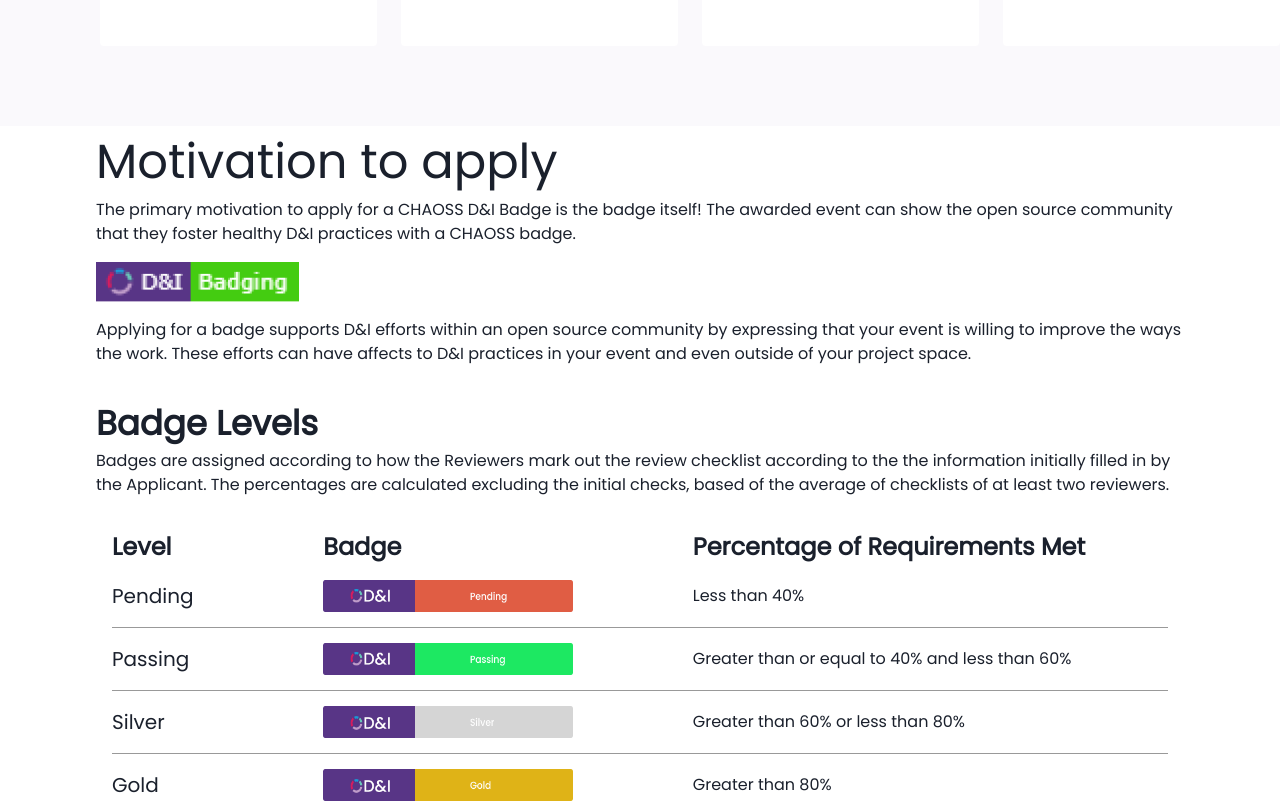
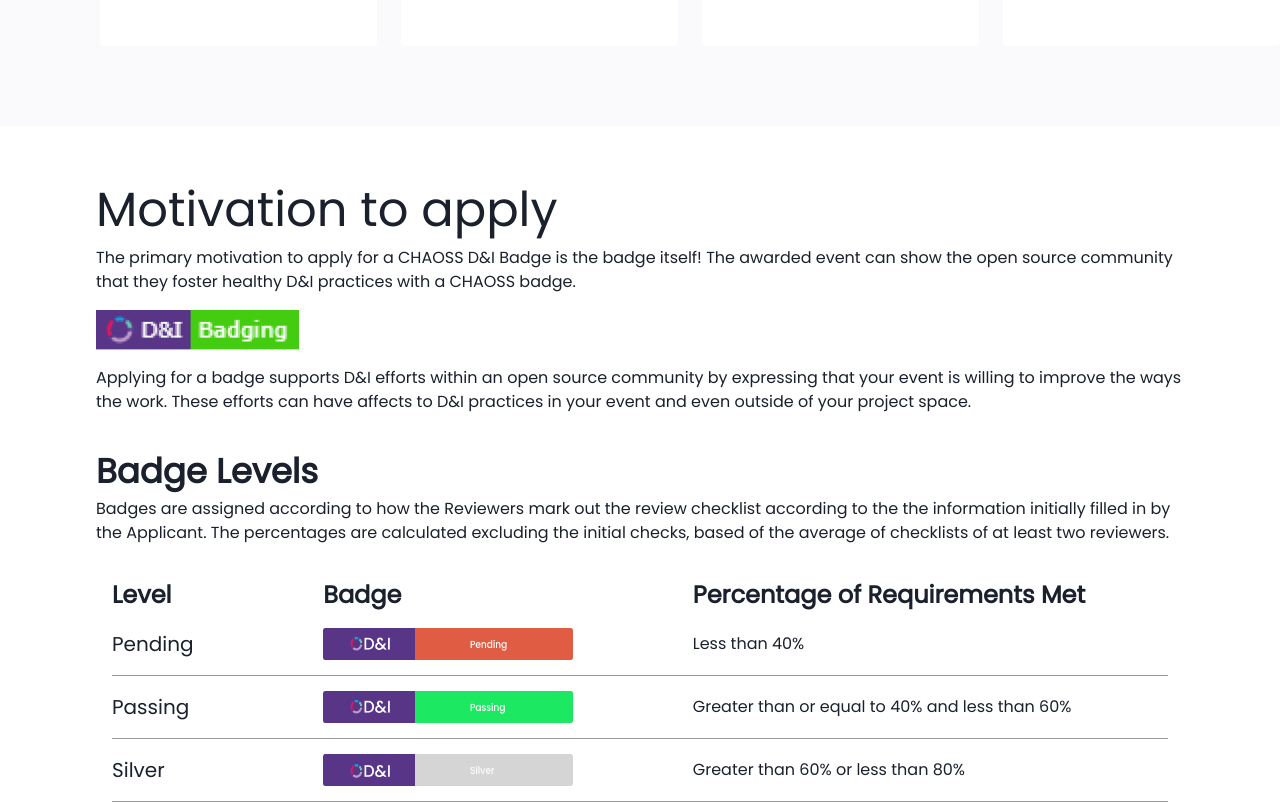
Before and after one commit to badging/eventBadging, a React (Create React App) app: page /about in a window 1280 px wide. Shown: the part 1750-2553 px from the top of the page. Built offline with nearby package versions, Linux system fonts and the light colour scheme.

Commit message:
style: add whitespace
Signed-off-by: Ibimina hart <ibimina.c.hart@gmail.com>

```diff
--- a/src/components/badgelevels.css
+++ b/src/components/badgelevels.css
@@ -1,5 +1,5 @@
 .badgelevels-container {
-  padding: 0 6em;
+  padding: 3em 6em;
 }
 
 .motivation-heading {
```
